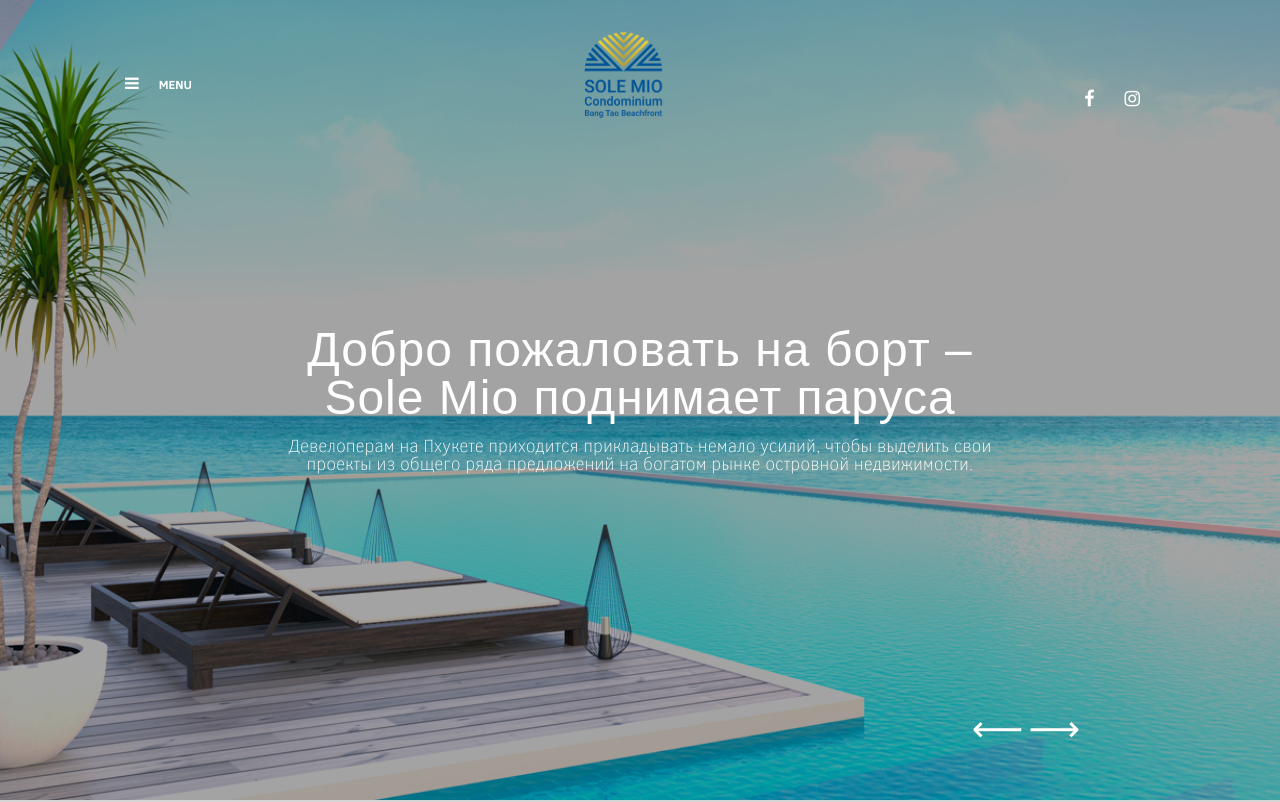
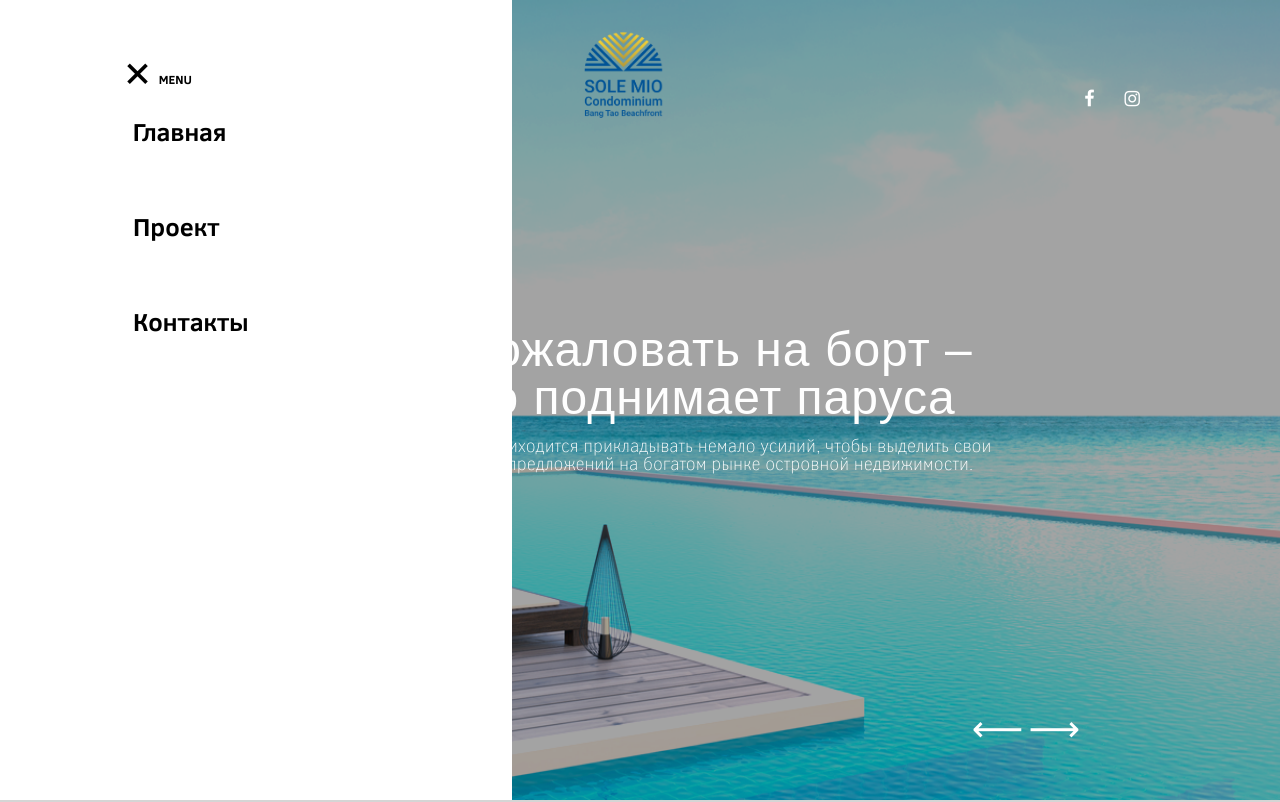
Before and after one commit to NikitaDimitriev/Sole-Mio, a Vue app in the folder client/: page /#/ in a window 1280 px wide. Shown: the top 802 px of the page. Built offline with nearby package versions, Linux system fonts and the light colour scheme; a web font is replaced by a local one.

Commit message:
minor changes

```diff
--- a/client/src/components/Contact.vue
+++ b/client/src/components/Contact.vue
@@ -175,40 +175,6 @@ export default {
 .top-menu-right {
   justify-content: flex-end;
 }
-.sidenav {
-  height: 100%;
-  width: 0;
-  position: fixed;
-  z-index: 4;
-  top: 0;
-  left: 0;
-  background-color: #111;
-  overflow-x: hidden;
-  transition: 0.5s;
-  padding-top: 60px;
-}
-
-.sidenav a {
-  padding: 8px 8px 8px 32px;
-  text-decoration: none;
-  font-size: 25px;
-  color: #818181;
-  display: block;
-  transition: 0.3s;
-}
-
-.sidenav a:hover {
-  color: #f1f1f1;
-}
-
-.sidenav .closebtn {
-  position: absolute;
-  top: 0;
-  right: 25px;
-  font-size: 36px;
-  margin-left: 50px;
-  cursor: pointer;
-}
 
 @media screen and (max-height: 450px) {
   .sidenav {
--- a/client/src/components/Home.vue
+++ b/client/src/components/Home.vue
@@ -188,14 +188,14 @@
             <input type="text" required v-model="name">
             <span class="highlight"></span>
             <span class="bar"></span>
-            <label>Имя</label>
+            <label style="font-family: 'Clear Sans Thin'">Имя</label>
           </div>
 
           <div class="group">
             <input type="text" required v-model="email">
             <span class="highlight"></span>
             <span class="bar"></span>
-            <label>Email</label>
+            <label style="font-family: 'Clear Sans Thin'">Email</label>
           </div>
 
           <div class="group">
@@ -215,8 +215,7 @@
         <Map></Map>
       </div>
     </div>
-<Footer></Footer>
-
+    <Footer></Footer>
   </div>
 </template>
 <script>
@@ -475,8 +474,13 @@ export default {
   position: relative;
   margin-bottom: 45px;
 }
+
+.group label{
+   font-family: 'Clear Sans Thin';
+}
 input {
   font-size: 18px;
+  font-family: "Clear Sans Thin";
   padding: 10px 10px 10px 5px;
   display: block;
   width: 300px;
@@ -611,6 +615,4 @@ input:focus ~ .highlight {
 .card__l {
   font-family: "Clear Sans Thin";
 }
-
-
 </style>
--- a/client/src/components/shared/Footer.vue
+++ b/client/src/components/shared/Footer.vue
@@ -39,25 +39,10 @@
             </a>
           </p>
         </div>
-        <div class="footer-top-section4">
-          <p class="footer-section-title">СТАТЬ О НАС</p>
-          <div class="article-footer" style="width:200px">
-            <img src="@/assets/image/footer1.png">
-            <span>Квартира мечты на Пхукете</span>
-          </div>
-          <div class="article-footer" style="margin-top: 39px; margin-bottom: 54px">
-            <img src="@/assets/image/footer2.png">
-            <span>
-              Каникулы на Пхукете: Novotel
-              Phuket Karon Beach Resort
-            </span>
-          </div>
-        </div>
       </div>
       <div class="footer-line"></div>
       <div class="footer-bottom">
         <span>© Sole Mio Condominium Bang Tao Beach Phuket, 2018. All rights reserved</span>
-        <span>mode by Svitlo</span>
       </div>
     </div>
 </template>
@@ -91,12 +76,12 @@ export default {
 
 .footer-top-section1 {
   display: flex;
-  width: 25%;
+  width: 33%;
   height: 100%;
   flex-direction: column;
 }
 .footer-top-section2 {
-  width: 25%;
+  width: 33%;
   display: flex;
   height: 100%;
   flex-direction: column;
@@ -105,13 +90,7 @@ export default {
   font-size: 18px;
   color: #aaaaaa;
   font-family: "Clear Sans Thin";
-  width: 25%;
-  display: flex;
-  height: 100%;
-  flex-direction: column;
-}
-.footer-top-section4 {
-  width: 25%;
+  width: 33%;
   display: flex;
   height: 100%;
   flex-direction: column;
@@ -143,7 +122,7 @@ export default {
 
 .footer-bottom {
   display: flex;
-  justify-content: space-between;
+  justify-content: center;
   margin: 28px 0 45px 0;
   font-size: 14px;
   color: #aaaaaa;
--- a/client/src/components/shared/Menu.vue
+++ b/client/src/components/shared/Menu.vue
@@ -4,7 +4,7 @@
       <div class="top-menu">
         <div class="top-menu-left">
           <i class="fa fa-bars burger" @click="openNav()"></i>
-          <span class="menu-title">MENU</span>
+          <span class="menu-title" @click="openNav()">MENU</span>
         </div>
         <div class="top-menu-logo">
           <img src="@/assets/image/sole-mio-logo3.png">
@@ -28,7 +28,7 @@
       </div>
     </div>
     <div id="mySidenav" class="sidenav">
-      <a class="closebtn" @click="closeNav()">&times;</a>
+      <span class="closebtn" @click="closeNav()">&times; <span style="font-size: 12px"> MENU </span></span>
       <router-link to="/">Главная</router-link>
       <router-link to="/project">Проект</router-link>
       <router-link to="/contact">Контакты</router-link>
@@ -48,20 +48,18 @@ export default {
   },
   methods: {
     openNav() {
-      document.getElementById("mySidenav").style.width = "250px";
+      document.getElementById("mySidenav").style.width = "40%";
+      document.getElementById("mySidenav").style.padding = "60px 0 0 125px";
     },
     closeNav() {
       document.getElementById("mySidenav").style.width = "0";
+      document.getElementById("mySidenav").style.padding = "0";
     }
   }
 };
 </script>
 
 <style lang="css">
-/* #menu{
-    width: 100%;
-    height: 100%;
-} */
 .pin-to-top {
   position: fixed;
   top: 0;
@@ -98,37 +96,41 @@ export default {
 }
 .sidenav {
   height: 100%;
-  width: 0;
+  width: 40%;
   position: fixed;
-  z-index: 1;
+  z-index: 6;
   top: 0;
   left: 0;
-  background-color: #111;
+  background-color: #fff;
   overflow-x: hidden;
   transition: 0.5s;
   padding-top: 60px;
+  padding-left: 125px;
 }
 
 .sidenav a {
-  padding: 8px 8px 8px 32px;
+  padding: 8px 8px 8px 8px;
   text-decoration: none;
   font-size: 25px;
-  color: #818181;
+  color: #000;
   display: block;
   transition: 0.3s;
+  font-family: 'Clear Sans Bold';
+  margin-top: 50px;
 }
 
 .sidenav a:hover {
-  color: #f1f1f1;
+  color: #818181;
 }
 
 .sidenav .closebtn {
+  margin-top: 50px;
   position: absolute;
   top: 0;
-  right: 25px;
+  left: 125px;
   font-size: 36px;
-  margin-left: 50px;
   cursor: pointer;
+  font-family: 'Clear Sans Bold';
 }
 
 @media screen and (max-height: 450px) {
```
Also changed, not shown: 1 other file (tests, documents, lock files or other folders).
